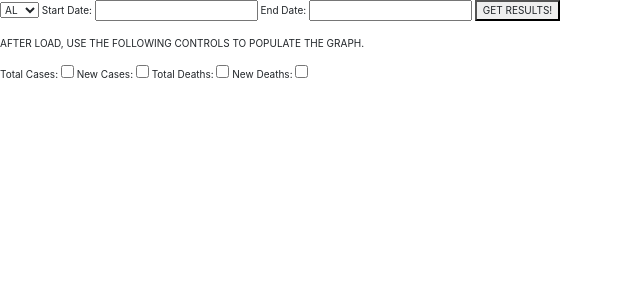
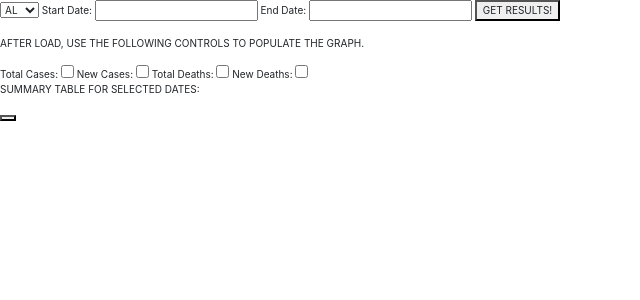
Before and after one commit to AnnetteHeredia/Covid-19-Data, a Flask app: template Templates/US_Charts_Only.html in a window 1280 px wide. Shown: the top 300 px of the page, without its empty margins (0-640 px from the left). Run offline with Flask 2, Linux system fonts and the light colour scheme; the template is opened without the code that fills it: most values are stand-ins (such as "Sample title", 1, 10 or a date in 2020); some libraries are stand-ins or nearby versions.

Commit message:
Uploaded test page for US Chart

```diff
--- a/Templates/US_Charts_Only.html
+++ b/Templates/US_Charts_Only.html
@@ -33,7 +33,10 @@
     New Cases: <input type="checkbox" id="new_Cases" value="True" onchange="getCharts({{json_data}});">
     Total Deaths: <input type="checkbox" id="total_Deaths" value="True" onchange="getCharts({{json_data}});">
     New Deaths: <input type="checkbox" id="new_Deaths" value="True" onchange="getCharts({{json_data}});">
+    <p>SUMMARY TABLE FOR SELECTED DATES:</p>
+    <div id="summary_data">
 
-
+    </div>
+    <button onclick="testElement({{json_data}});"></button>
 </body>
 </html>
```
